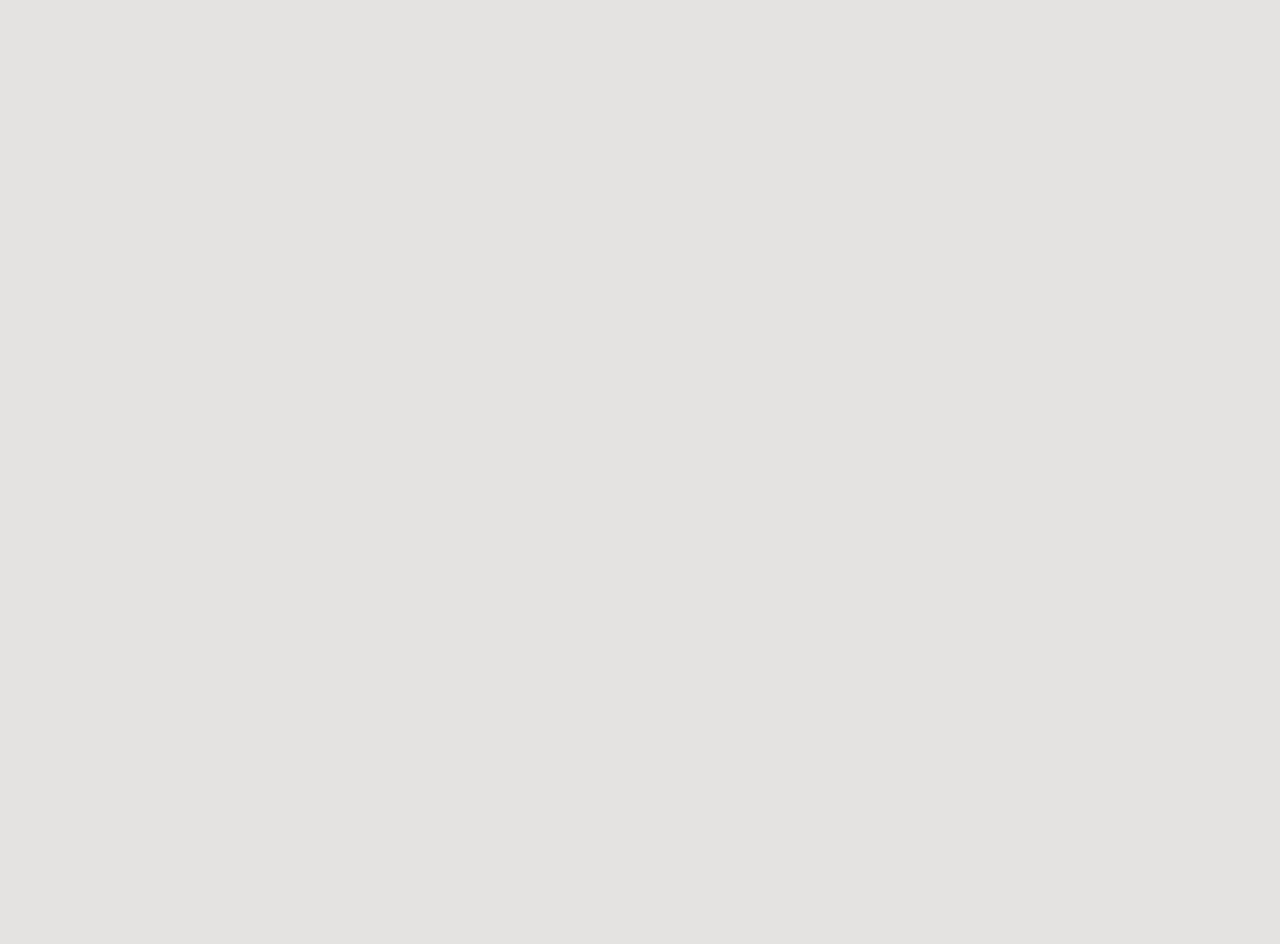
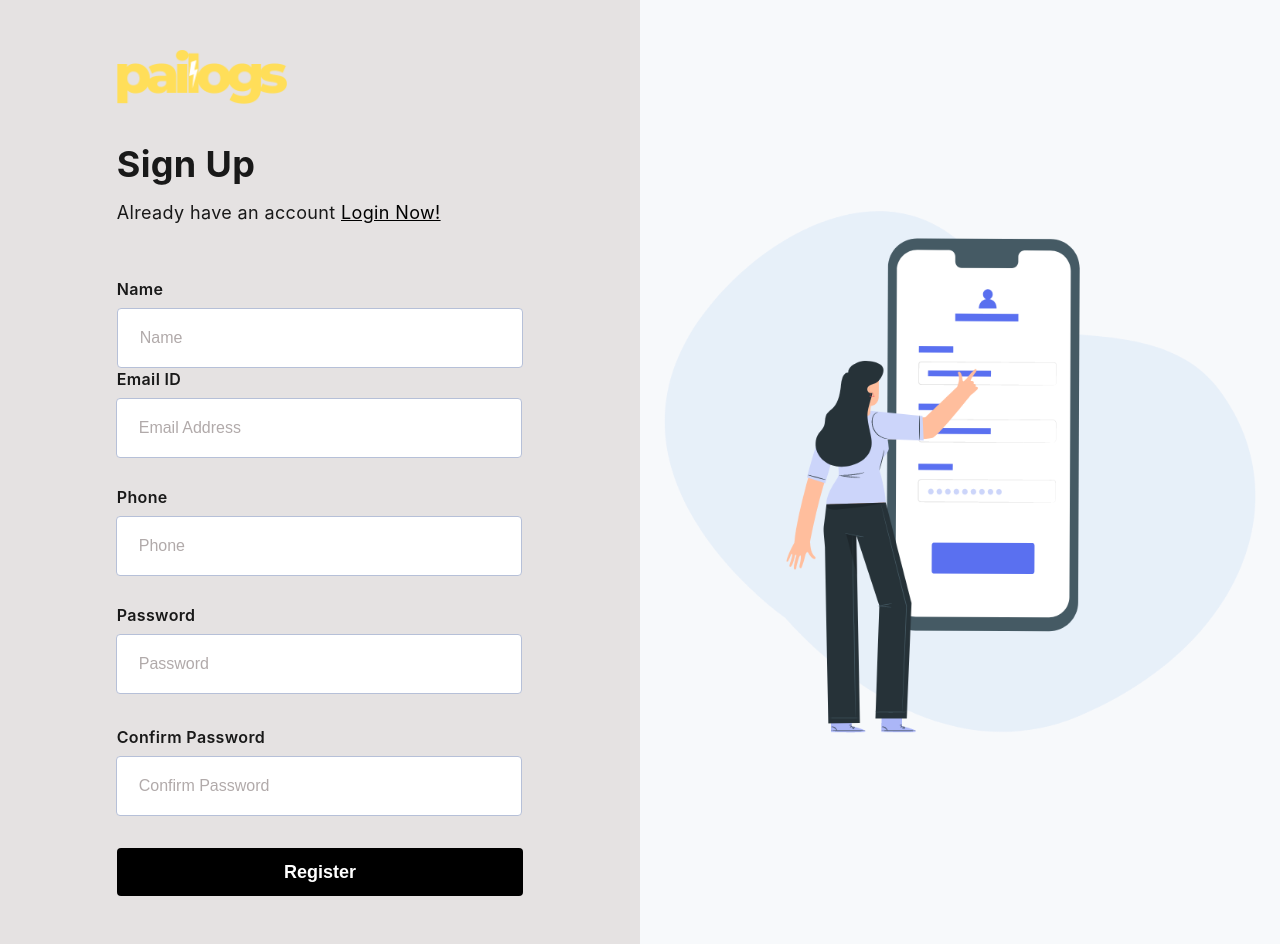
Before and after one commit to pasha450/react-app, a React (Create React App) app in the folder frontend/: page /register in a window 1280 px wide. Before the commit this address had no page. Before the commit the page ends 800 px from the top, so only its background shows below. Built offline with nearby package versions, Linux system fonts and the light colour scheme.

Commit message:
register form validation

```diff
--- a/frontend/package.json
+++ b/frontend/package.json
@@ -8,6 +8,7 @@
     "@testing-library/user-event": "^13.5.0",
     "react": "^18.3.1",
     "react-dom": "^18.3.1",
+    "react-hook-form": "^7.52.1",
     "react-router-dom": "^6.25.1",
     "react-scripts": "5.0.1",
     "web-vitals": "^2.1.4"
--- a/frontend/public/assests/css/style.css
+++ b/frontend/public/assests/css/style.css
@@ -104,10 +104,13 @@ a{
 }
 p{
     color:var(--black-color);
+    /* color: red; */
     font-size:var(--bodyfont);
     line-height:30px;
     margin:var(--margin0);
 }
+
+
 ul,ol{
     padding:var(--padding0);
     margin:var(--margin0);
--- a/frontend/src/App.js
+++ b/frontend/src/App.js
@@ -2,10 +2,10 @@ import logo from './logo.svg';
 import './App.css';
 import Dashboard from './pages/Dashboard'
 import Profile from './pages/Profile'
-import SignIn from './pages/SignIn';
+import Login from './pages/Login';
 import { BrowserRouter, Route, Routes } from 'react-router-dom';
 import Users from './pages/Users';
-import Signup from './pages/Signup';
+import Register from './pages/Register';
 
 
 
@@ -16,8 +16,8 @@ export default function App() {
     <Route path="/" element={<Dashboard/>}/>
     <Route path="/profile" element={<Profile/>}/>
     <Route path="/users" element={<Users/>}/>
-    <Route path='/signin' element={<SignIn/>}></Route>
-    <Route path='/signup' element={<Signup/>}></Route>
+    <Route path='/login' element={<Login/>}></Route>
+    <Route path='/register' element={<Register/>}></Route>
     </Routes>
     </BrowserRouter>
    );
--- a/frontend/src/components/Signin.js
+++ b/frontend/src/components/Signin.js
@@ -1,6 +1,12 @@
 import React, { Fragment } from 'react';
 import { Link } from 'react-router-dom';
+import { useForm } from 'react-hook-form';
 function Signin(){
+            const { register, handleSubmit, formState: { errors } } = useForm();
+            const onSubmit = (data) => {
+            console.log(data);
+            }
+            console.log(errors,'hgfds')
     return(
         <Fragment>
            <section className ="signin form-section">
@@ -15,14 +21,35 @@ function Signin(){
                     </div>
                     <h2 className ="titleone pb10 w-100">Sign In</h2>
                     <p className ="pb50">Don't have an account <Link to  ="#" title="Register Now" className ="a-link">Register Now!</Link></p>
-                    <form className ="form w-100" method="post">
+                    <form className ="form w-100" onSubmit={handleSubmit(onSubmit)}>
                         <div className ="input-group mb-3 mb-lg-4 pb-1">
                             <label for="sign-email-id" className ="form-label">Email ID</label>
-                            <input type="email" className ="w-100" id="sign-email-id" placeholder="Email Address" aria-label="Email Address"/>
+                            <input type="email" className ="w-100" id="sign-email-id" placeholder="Email Address" aria-label="Email Address"
+                             {...register('email', {
+                                required: 'This field is required',
+                                pattern: {
+                                value: /^(([^<>()\[\]\\.,;:\s@"]+(\.[^<>()\[\]\\.,;:\s@"]+)*)|(".+"))@((\[[0-9]{1,3}\.[0-9]{1,3}\.[0-9]{1,3}\.[0-9]{1,3}\])|(([a-zA-Z\-0-9]+\.)+[a-zA-Z]{2,}))$/,
+                                message: 'Please enter a valid email address'
+                              }
+                                 })}/>
+                                  {errors.email && <p className="text-danger">{errors.email.message}</p>}
                         </div>
                         <div className ="input-group mb-3 mb-lg-4 pb-2">
                             <label for="sign-password" className ="form-label">Password</label>
-                            <input type="password" className ="w-100" id="sign-password" placeholder="Password" aria-label="Password"/>
+                            <input type="password" className ="w-100" id="sign-password" placeholder="Password" aria-label="Password"
+                              {...register('password', {
+                                required: 'Password is required',
+                                minLength: {
+                                  value: 8,
+                                  message: 'Password must be at least 8 characters long'
+                                },
+                                pattern: {
+                                  value: /[!@#$%^&*(),.?":{}|<>]/, // Regex for special characters
+                                  message: 'Password must contain at least one special character'
+                                }
+                              })}
+                            />
+                            {errors.password && <p className="text-danger">{errors.password.message}</p>}
                         </div>
                         <div className ="mb-4 pb-2 w-50 float-start">
                             <label className ="custom-check">
--- a/frontend/src/components/Signup.js
+++ b/frontend/src/components/Signup.js
@@ -1,6 +1,13 @@
 import React from "react";
 import { Link } from "react-router-dom";
+import { useForm } from 'react-hook-form';
+
 function Signup(){
+            const { register, handleSubmit, formState: { errors } } = useForm();
+            const onSubmit = (data) => {
+            console.log(data);
+            }
+            console.log(errors,'hgfds')
     return(
     <section className="signin form-section">
         <div className="container-fluid">
@@ -13,26 +20,70 @@ function Signup(){
                         </div>
                         <h2 className="titleone pb10 w-100">Sign Up</h2>
                         <p className="pb50">Already have an account <Link to="/Register Now" className="a-link">Login Now!</Link></p>
-                    <form className="form w-100" method="post">
+                        <form className="form w-100" onSubmit={handleSubmit(onSubmit)}>
                             <div classname="input-group mb-3 mb-lg-4 pb-1">
                                 <label for="sign-email-id" className="form-label">Name</label>
-                            <input type="email" className="w-100" id="sign-name" placeholder="Name" aria-label="Name"/>
+                                <input type="text" name="name" className="w-100"  id="sign-name" placeholder="Name"  aria-label="Name"
+                                {...register("name", {
+                                    required: 'Name is required',
+                                    maxLength: {
+                                      value: 10,
+                                      message: 'Name cannot exceed 10 characters'
+                                    },
+                                    pattern: {
+                                      value: /^[A-Za-z]+$/, // Regex to match only letters
+                                      message: 'Name must contain only letters'
+                                    }
+                                  })}
+                                  />
+                                {errors.name && <p className="text-danger">{errors.name.message}</p>}
                             </div>
                             <div className="input-group mb-3 mb-lg-4 pb-1">
                                 <label for="sign-email-id" className="form-label">Email ID</label>
-                            <input type="email" className="w-100" id="sign-email-id" placeholder="Email Address" aria-label="Email Address"/>
+                                <input type="email" className="w-100" id="sign-email-id" placeholder="Email Address" aria-label="Email Address"  {...register('email', {
+                               required: 'This field is required',
+                               pattern: {
+                               value: /^(([^<>()\[\]\\.,;:\s@"]+(\.[^<>()\[\]\\.,;:\s@"]+)*)|(".+"))@((\[[0-9]{1,3}\.[0-9]{1,3}\.[0-9]{1,3}\.[0-9]{1,3}\])|(([a-zA-Z\-0-9]+\.)+[a-zA-Z]{2,}))$/,
+                               message: 'Please enter a valid email address'
+                             }
+                                })}/>
+                                 {errors.email && <p className="text-danger">{errors.email.message}</p>}
                             </div>
                             <div className="input-group mb-3 mb-lg-4 pb-1">
                                 <label for="sign-email-id" className="form-label">Phone</label>
-                            <input type="email" className="w-100" id="sign-phone" placeholder="Phone" aria-label="Phone"/>
+                                <input type="tel" className="w-100" id="sign-phone" placeholder="Phone" aria-label="Phone" {...register('phone', { required: 'Phone number is required',
+                                    pattern: {  value: /^\d{10}$/, message: 'Phone number must be exactly 10 digits',  }, })} />
+                                     {errors.phone && <p className="text-danger">{errors.phone.message}</p>}
+
                             </div>
                             <div className="input-group mb-3 mb-lg-4 pb-2">
                                 <label for="sign-password" className="form-label">Password</label>
-                            <input type="password" className="w-100" id="sign-password" placeholder="Password" aria-label="Password"/>
+                                <input type="password" className="w-100" id="sign-password" placeholder="Password" aria-label="Password"  {...register('password', {
+                                required: 'Password is required',
+                                minLength: {
+                                  value: 8,
+                                  message: 'Password must be at least 8 characters long'
+                                },
+                                pattern: {
+                                  value: /[!@#$%^&*(),.?":{}|<>]/, // Regex for special characters
+                                  message: 'Password must contain at least one special character'
+                                }
+                              })}
+                            />
+                            {errors.password && <p className="text-danger">{errors.password.message}</p>}
                             </div>
                             <div className="input-group mb-3 mb-lg-4 pb-2">
                                 <label for="sign-password" className="form-label">Confirm Password</label>
-                            <input type="password" className="w-100" id="sign-confirm-password" placeholder="Confirm Password" aria-label="Confirm Password"/>
+                                <input type="password" className="w-100" id="sign-confirm-password" placeholder="Confirm Password" aria-label="Confirm Password"
+                                  {...register('confirmPassword', {
+                                    required: 'Confirm Password is required',
+                                    validate: value => value ===  'password' || 'Passwords and confirm password must be same',
+                                  })}
+                                />
+                                 {errors.confirmPassword && <p className="text-danger">{errors.confirmPassword.message}</p>}
+
+
+
                             </div>
                             <div className="col-12">
                                 <button type="submit" className="default-btn w-100">Register</button>
@@ -51,3 +102,5 @@ function Signup(){
 
     )
 }
+
+export default Signup;
--- a/frontend/src/pages/SignIn.jsx
+++ b/frontend/src/pages/Login.jsx
@@ -1,10 +1,10 @@
 import React from "react";
 import SigninForm from "../components/Signin";
-const SignIn = () =>{
+const Login = () =>{
     return(
     <>
      <SigninForm/>
     </>
     )
 }
-export default SignIn;
+export default Login;
--- /dev/null
+++ b/frontend/src/pages/Register.jsx
@@ -0,0 +1,10 @@
+import React from "react";
+import Signup from "../components/Signup";
+const Register = () => {
+    return(
+        <>
+         <Signup/>
+        </>
+    )
+}
+export default Register;
--- a/frontend/src/pages/Signup.jsx
+++ /dev/null
@@ -1,10 +0,0 @@
-import React from "react";
-import Login from "../components/Login";
-const Signup = () => {
-    return(
-        <>
-         <Login/>
-        </>
-    )
-}
-export default Signup;
```
Also changed, not shown: frontend/src/components/Login.jsx (deleted, +0 -53 lines), 1 other file (tests, documents, lock files or other folders). Lines whose indentation alone changed are shown as unchanged.
